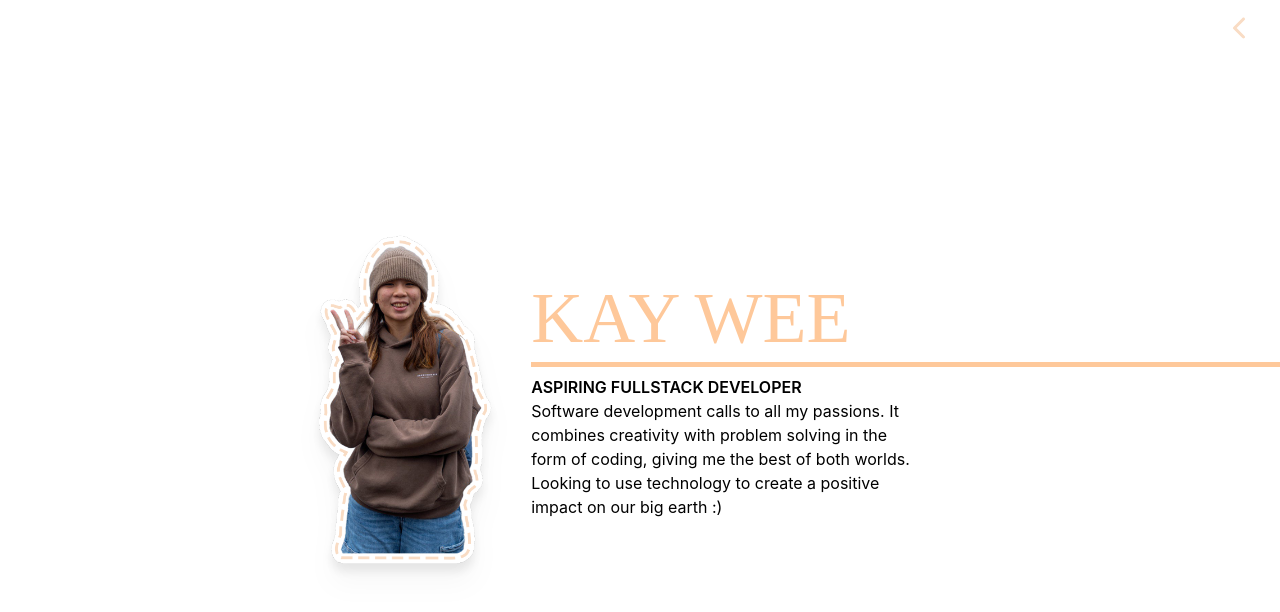
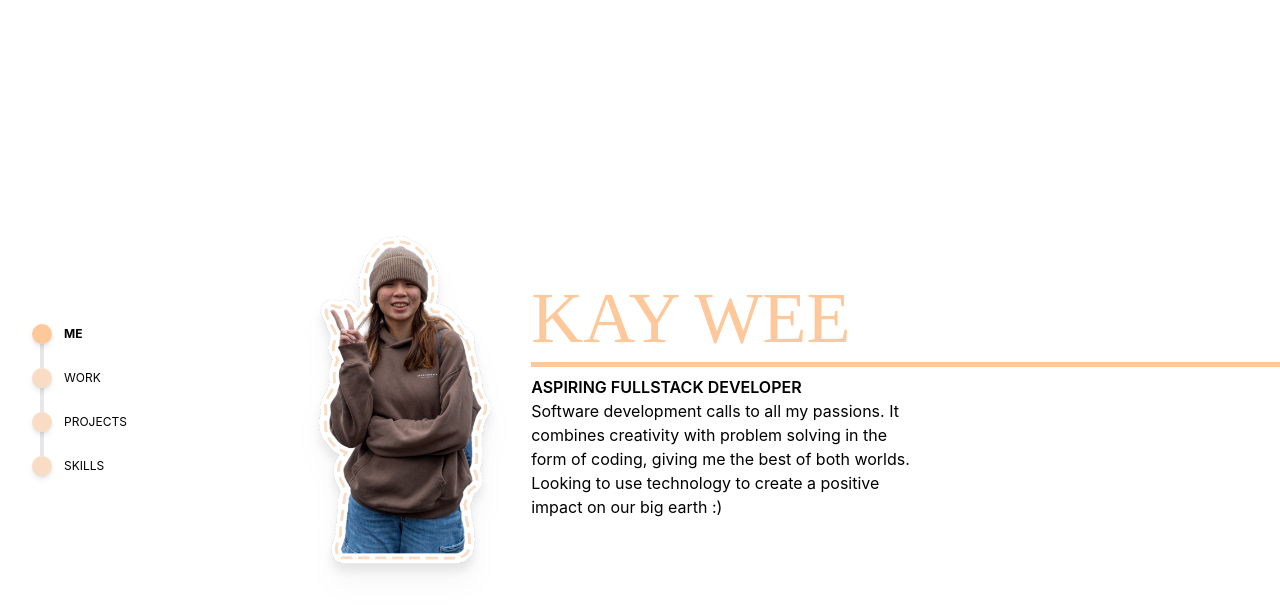
Before and after one commit to kayweeee/kayweeee.github.io, a React (Create React App) app: page / in a window 1280 px wide. Shown: the top 612 px of the page. Built offline with nearby package versions, Linux system fonts and the light colour scheme.

Commit message:
new navbar

```diff
--- a/src/App.jsx
+++ b/src/App.jsx
@@ -4,7 +4,7 @@ import skills from "./utils/Skills";
 import IntroPage from "./Components/IntroPage";
 import WorkExpPage from "./Components/WorkExpPage";
 import ProjectPage from "./Components/ProjectPage";
-
+import NavBar from "./Components/NavBar";
 const floatInVariants = {
   hidden: {
     opacity: 0,
@@ -19,30 +19,40 @@ const floatInVariants = {
     transition: { duration: 1.5, type: "spring" },
   },
 };
-
+// IDEAS: add the scrolly nav bar, make the contact icons go from middle to top left or smth, separate skills intor relevant categories, make individual pages for projects
 function App() {
+  const sections = [
+    { id: "intro", label: "ME" },
+    { id: "workExp", label: "WORK" },
+    { id: "projects", label: "PROJECTS" },
+    { id: "skills", label: "SKILLS" },
+  ];
   return (
     <>
-      <div className="snap-y snap-mandatory h-screen overflow-y-scroll overflow-x-clip scrollbar-hide">
+      <NavBar sections={sections} />
+      <div className="snap-y snap-mandatory h-screen overflow-y-scroll overflow-x-clip scrollbar-hide scroll-smooth">
         {/* intro screen */}
-        <div className="snap-start h-screen flex justify-center">
+        <div className="snap-start h-screen flex justify-center" id="intro">
           <IntroPage />
         </div>
 
         {/* about me screen */}
-        <div className="snap-start h-fit flex justify-center">
+        <div className="snap-start h-fit flex justify-center" id="workExp">
           <WorkExpPage />
         </div>
 
         {/* projects screen */}
-        <div className="snap-start min-h-screen h-fit flex">
+        <div className="snap-start min-h-screen h-fit flex" id="projects">
           <ProjectPage />
         </div>
 
         {/* education screen */}
 
         {/* skill screen */}
-        <div className="snap-start flex flex-col justify-center h-auto min-h-screen sm:pl-24 ">
+        <div
+          className="snap-start flex flex-col justify-center h-auto min-h-screen sm:pl-24"
+          id="skills"
+        >
           <div className="flex flex-col mt-5 pl-14 sm:pl-0">
             <div className="text-4xl sm:text-6xl font-display text-orange pr-10">
               SKILLS
--- a/src/Components/NavBar.jsx
+++ b/src/Components/NavBar.jsx
@@ -1,84 +1,69 @@
-import { FontAwesomeIcon } from "@fortawesome/react-fontawesome";
-import {
-  faChevronLeft,
-  faChevronRight,
-  faEnvelope,
-} from "@fortawesome/free-solid-svg-icons";
-import { faLinkedin, faGithub } from "@fortawesome/free-brands-svg-icons";
-import { useState } from "react";
-import { motion } from "framer-motion";
+import { useState, useEffect } from "react";
 
-// animation stuff
-const buttonPressVariants = {
-  press: {
-    scale: 0.8,
-  },
+function NavBar({ sections }) {
+  const [activeSection, setActiveSection] = useState("intro");
+
+  useEffect(() => {
+    const sectionElements = sections.map((section) =>
+      document.getElementById(section.id)
+    );
+
+    const observerOptions = {
+      root: null,
+      rootMargin: "0px",
+      threshold: 0.5, // Trigger when 50% of the section is in view
     };
 
-function NavBar() {
-  const [toggle, setToggle] = useState(false);
-  const handleLinkedin = () => {
-    window.open("https://www.linkedin.com/in/kay-wee-tan/");
+    const observer = new IntersectionObserver((entries) => {
+      entries.forEach((entry) => {
+        if (entry.isIntersecting) {
+          setActiveSection(entry.target.id);
+        }
+      });
+    }, observerOptions);
+
+    sectionElements.forEach((element) => {
+      if (element) observer.observe(element);
+    });
+
+    return () => {
+      sectionElements.forEach((element) => {
+        if (element) observer.unobserve(element);
+      });
     };
-  const handleGithub = () => {
-    window.open("https://github.com/kayweeee");
-  };
+  }, [sections]);
 
   return (
-    <div>
-      <motion.button
-        className="z-40 fixed top-1 right-3 md:right-5"
-        onClick={() => setToggle(!toggle)}
-        variants={buttonPressVariants}
-        whileTap="press"
+    <nav className="fixed left-8 top-1/2 transform md:-translate-y-1/2 hidden md:flex flex-col items-start space-y-6">
+      {sections.map((section, index) => (
+        <div key={section.id} className="relative">
+          <a
+            href={`#${section.id}`}
+            className="relative flex items-center space-x-3 z-10 group"
+            onClick={() => setActiveSection(section.id)}
           >
-        <FontAwesomeIcon
-          icon={toggle ? faChevronRight : faChevronLeft}
-          style={{ color: "#F9DCC4" }}
-          className="p-3"
-          size="xl"
-        />
-      </motion.button>
+            {/* Circle */}
             <div
-        className={`top-1 right-3 md:right-5 fixed p-3 pl-5 pr-10 flex flex-row rounded z-30 ease-in-out duration-100 ${
-          toggle ? "translate-x-0" : "translate-x-52"
+              className={`w-5 h-5 rounded-full flex items-center justify-center shadow-md group-hover:bg-orange transition-colors ${
+                activeSection === section.id ? "bg-orange" : "bg-light-orange"
+              }`}
+            ></div>
+            {/* Text */}
+            <span
+              className={`group-hover:font-bold transition-colors text-xs ${
+                activeSection === section.id ? "font-bold" : ""
               }`}
             >
-        <div className="flex flex-row gap-4">
-          <motion.button variants={buttonPressVariants} whileHover="press">
-            <a href="mailto:tankaywee09@gmail.com">
-              <FontAwesomeIcon
-                icon={faEnvelope}
-                style={{ color: "#F9DCC4" }}
-                size="lg"
-              />
+              {section.label}
+            </span>
           </a>
-          </motion.button>
-          <motion.button
-            onClick={handleLinkedin}
-            variants={buttonPressVariants}
-            whileHover="press"
-          >
-            <FontAwesomeIcon
-              icon={faLinkedin}
-              style={{ color: "#F9DCC4" }}
-              size="lg"
-            />
-          </motion.button>
-          <motion.button
-            onClick={handleGithub}
-            variants={buttonPressVariants}
-            whileHover="press"
-          >
-            <FontAwesomeIcon
-              icon={faGithub}
-              style={{ color: "#F9DCC4" }}
-              size="lg"
-            />
-          </motion.button>
+          {/* Vertical Line */}
+          {index < sections.length - 1 && (
+            <div className="absolute w-1 bg-gray-200 h-6 left-2.5 transform -translate-x-1/2 z-0"></div>
+          )}
         </div>
-      </div>
-    </div>
+      ))}
+    </nav>
   );
 }
 
--- /dev/null
+++ b/src/Components/OldNavBar.jsx
@@ -0,0 +1,85 @@
+import { FontAwesomeIcon } from "@fortawesome/react-fontawesome";
+import {
+  faChevronLeft,
+  faChevronRight,
+  faEnvelope,
+} from "@fortawesome/free-solid-svg-icons";
+import { faLinkedin, faGithub } from "@fortawesome/free-brands-svg-icons";
+import { useState } from "react";
+import { motion } from "framer-motion";
+
+// animation stuff
+const buttonPressVariants = {
+  press: {
+    scale: 0.8,
+  },
+};
+
+function NavBar() {
+  const [toggle, setToggle] = useState(false);
+  const handleLinkedin = () => {
+    window.open("https://www.linkedin.com/in/kay-wee-tan/");
+  };
+  const handleGithub = () => {
+    window.open("https://github.com/kayweeee");
+  };
+
+  return (
+    <div>
+      <motion.button
+        className="z-40 fixed top-1 right-3 md:right-5"
+        onClick={() => setToggle(!toggle)}
+        variants={buttonPressVariants}
+        whileTap="press"
+      >
+        <FontAwesomeIcon
+          icon={toggle ? faChevronRight : faChevronLeft}
+          style={{ color: "#F9DCC4" }}
+          className="p-3"
+          size="xl"
+        />
+      </motion.button>
+      <div
+        className={`top-1 right-3 md:right-5 fixed p-3 pl-5 pr-10 flex flex-row rounded z-30 ease-in-out duration-100 ${
+          toggle ? "translate-x-0" : "translate-x-52"
+        }`}
+      >
+        <div className="flex flex-row gap-4">
+          <motion.button variants={buttonPressVariants} whileHover="press">
+            <a href="mailto:tankaywee09@gmail.com">
+              <FontAwesomeIcon
+                icon={faEnvelope}
+                style={{ color: "#F9DCC4" }}
+                size="lg"
+              />
+            </a>
+          </motion.button>
+          <motion.button
+            onClick={handleLinkedin}
+            variants={buttonPressVariants}
+            whileHover="press"
+          >
+            <FontAwesomeIcon
+              icon={faLinkedin}
+              style={{ color: "#F9DCC4" }}
+              size="lg"
+            />
+          </motion.button>
+          <motion.button
+            onClick={handleGithub}
+            variants={buttonPressVariants}
+            whileHover="press"
+          >
+            <FontAwesomeIcon
+              icon={faGithub}
+              style={{ color: "#F9DCC4" }}
+              size="lg"
+            />
+          </motion.button>
+        </div>
+      </div>
+    </div>
+  );
+}
+
+export default NavBar;
--- a/src/index.js
+++ b/src/index.js
@@ -3,14 +3,12 @@ import ReactDOM from "react-dom/client";
 import "./index.css";
 import { BrowserRouter } from "react-router-dom";
 import Router from "./router";
-import NavBar from "./Components/NavBar";
 
 const root = ReactDOM.createRoot(document.getElementById("root"));
 root.render(
   <React.StrictMode>
     <BrowserRouter>
       <div>
-        <NavBar />
         <Router />
       </div>
     </BrowserRouter>
```
Lines whose indentation alone changed are shown as unchanged.
